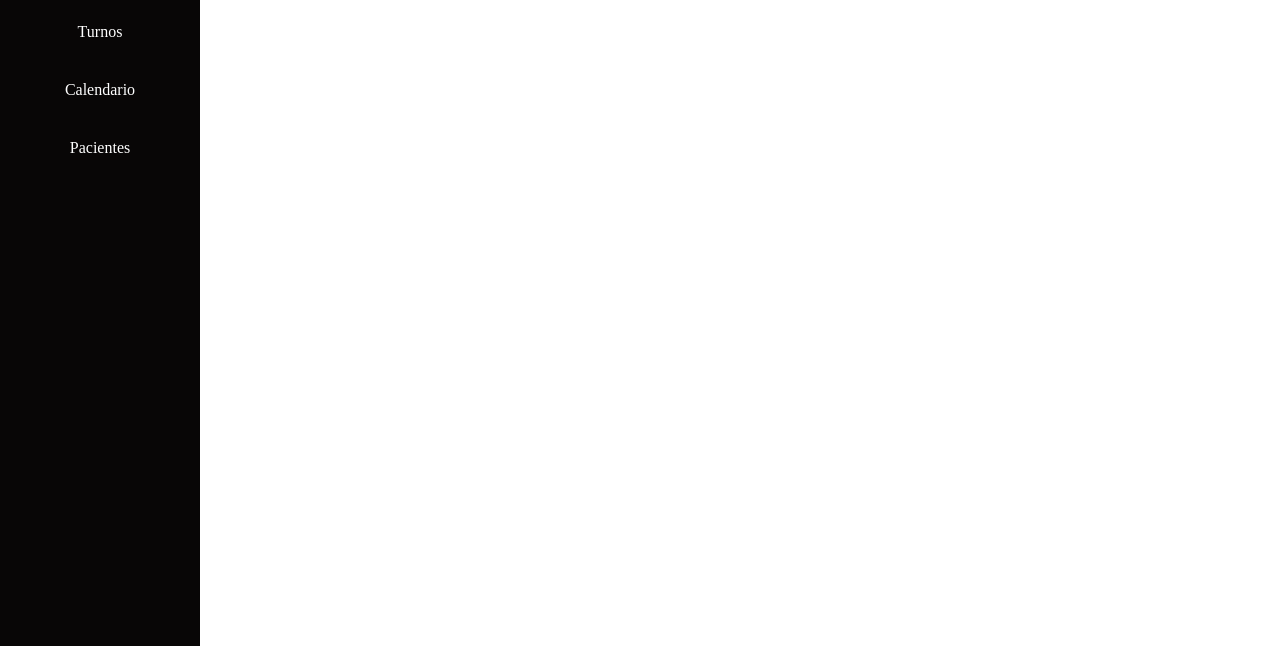
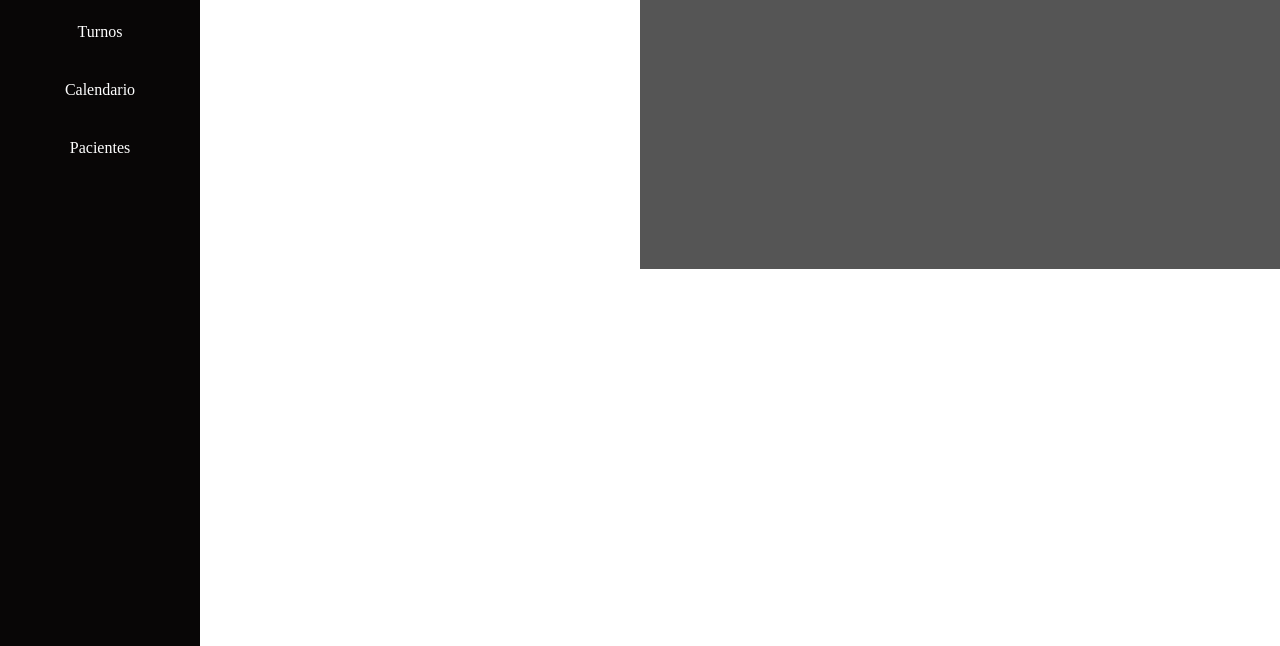
Before and after one commit to Dante-Moreno/vitality, a PHP site: page /php/pacientes.php in a window 1280 px wide. Shown: the part 154-800 px from the top of the page. Run offline with PHP 8.4, Linux system fonts and the light colour scheme.

Commit message:
pacientes

```diff
--- a/css/pacientes.css
+++ b/css/pacientes.css
@@ -41,3 +41,8 @@ body {
 .menu-items a:hover {
     background-color: #555;
 }
+
+.info{
+    background: #555;
+    padding: 30%;
+}
--- a/php/pacientes.php
+++ b/php/pacientes.php
@@ -30,15 +30,19 @@
 <<<<<<< HEAD
 <nav class="navbar navbar-light bg-light" style="margin-left: 50%;">
   <form class="form-inline" >
-=======
+
 <nav class="navbar navbar-light bg-light">
   <form class="form-inline">
->>>>>>> 90765a2e390da3c8d5666cc30da7fe3abf1bfdbe
-    <input class="form-control mr-sm-2" type="search" placeholder="Search" aria-label="Search">
+
+    <input id="search" class="form-control mr-sm-2" type="search" placeholder="Search" aria-label="Search">
     <button class="btn btn-outline-success my-2 my-sm-0" type="submit">Search</button>
   </form>
 </nav>
 
->>>>>>>
+<div class="info">
+
+</div>
+
+
 </body>
 </html>
```
